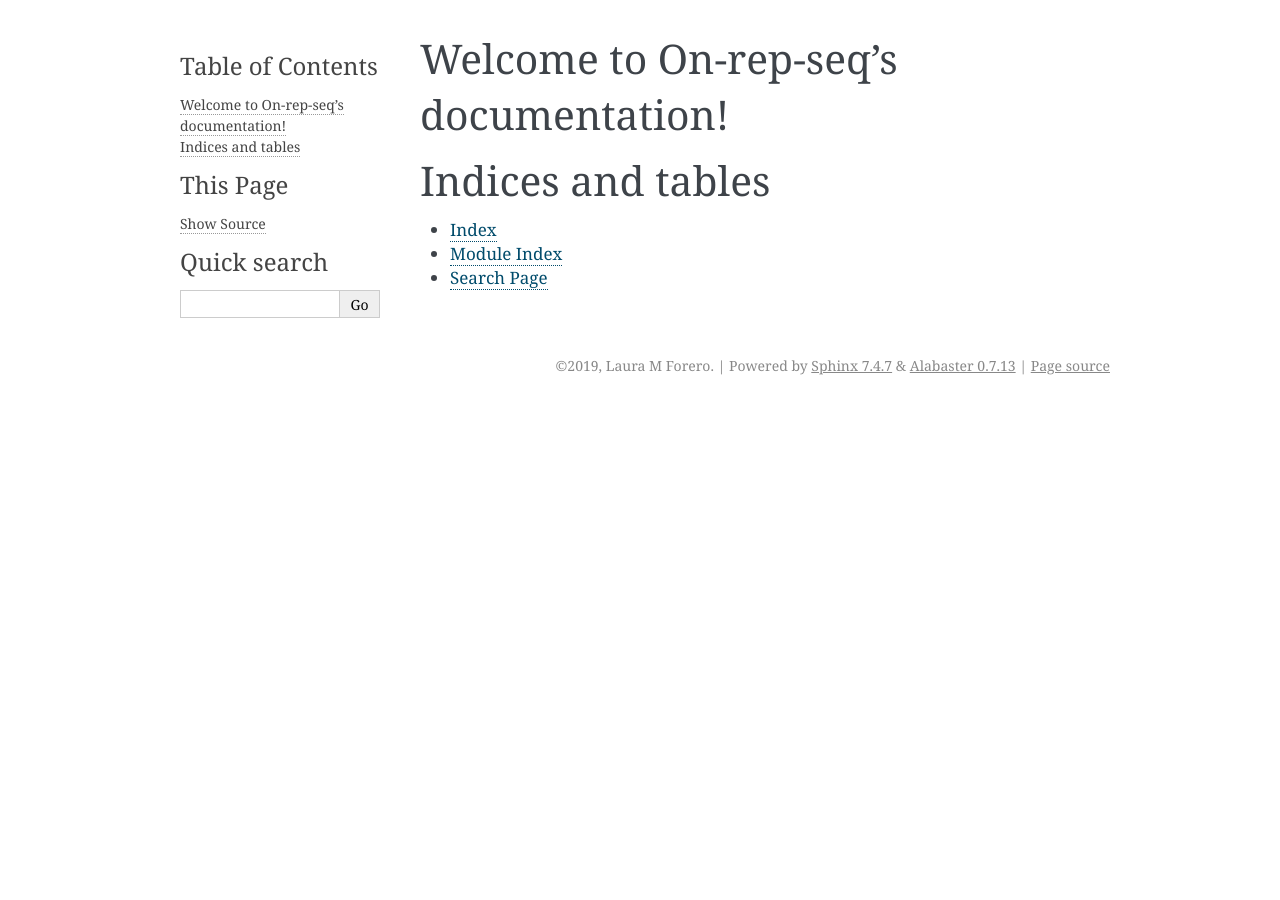
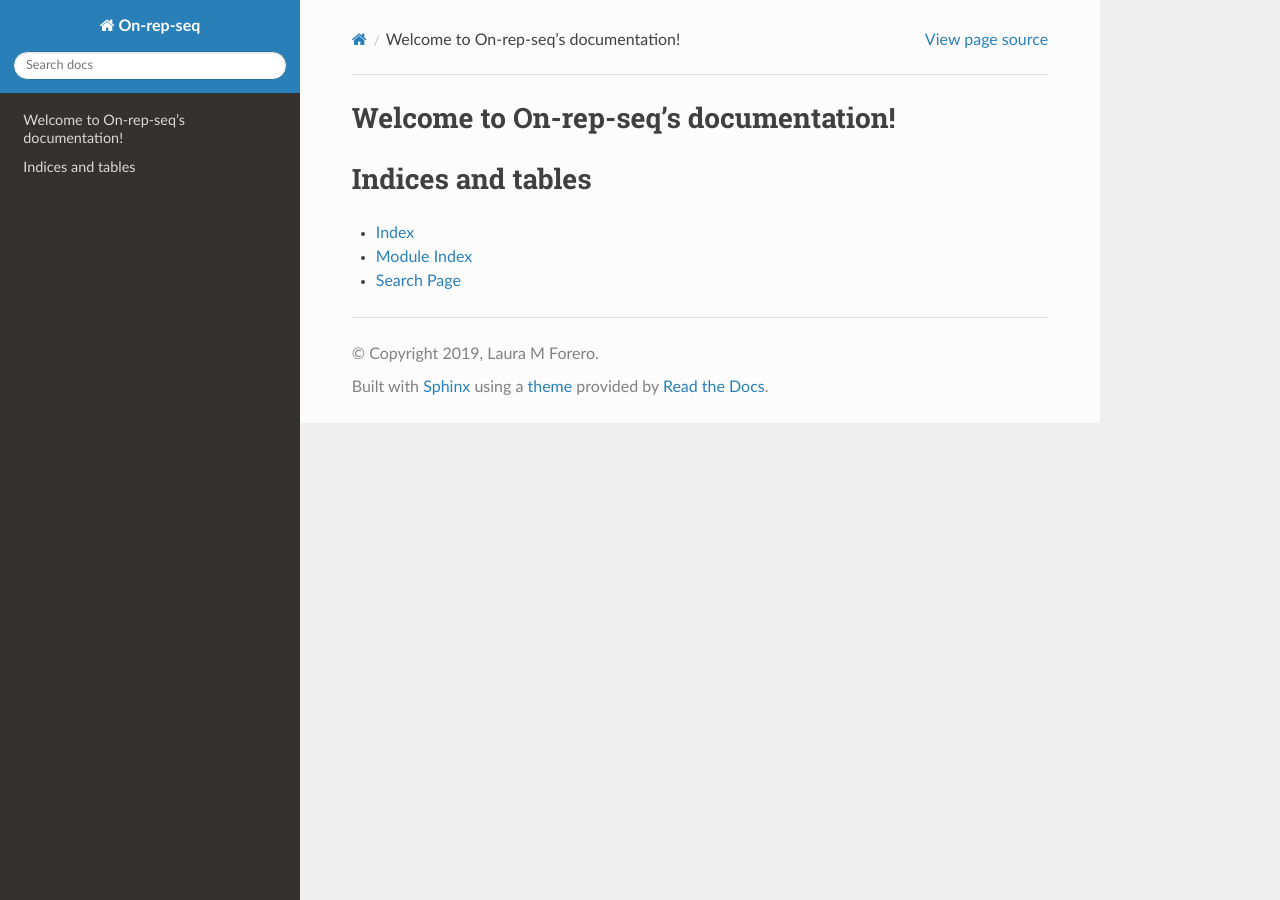
Before and after one commit to lauramilena3/On-rep-seq, a Sphinx documentation site: the page built from docs/index.rst, in a window 1280 px wide. Built offline with Sphinx 7.4.7 and the Read the Docs theme 2.0.0, drawn with Linux system fonts in a browser that asks for light colours.

```diff
--- a/On-rep-seq.yaml
+++ b/On-rep-seq.yaml
@@ -1,9 +1,6 @@
 channels:
   - bioconda
-  - biobuilds
   - conda-forge
 dependencies:
   - snakemake-minimal =5.3.0
   - matplotlib =3.0.3
-#  - pip
-#    - git+https://github.com/marbl/canu.git
--- a/docs/conf.py
+++ b/docs/conf.py
@@ -74,7 +74,10 @@
 # The theme to use for HTML and HTML Help pages.  See the documentation for
 # a list of builtin themes.
 #
-html_theme = 'alabaster'
+import sphinx_rtd_theme
+
+html_theme = 'sphinx_rtd_theme'
+html_theme_path = [sphinx_rtd_theme.get_html_theme_path()]
 
 # Theme options are theme-specific and customize the look and feel of a theme
 # further.  For a list of options available for each theme, see the
```
Also changed, not shown: 1 other file.
